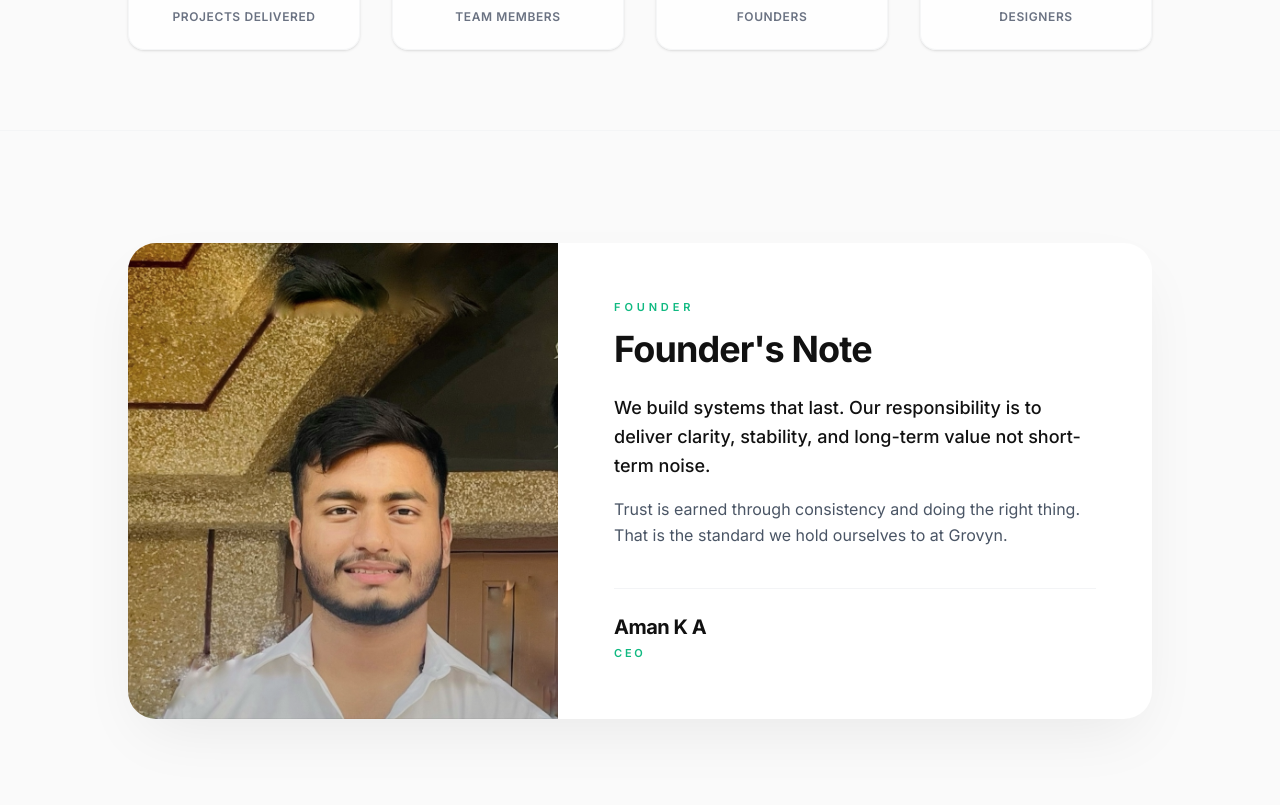
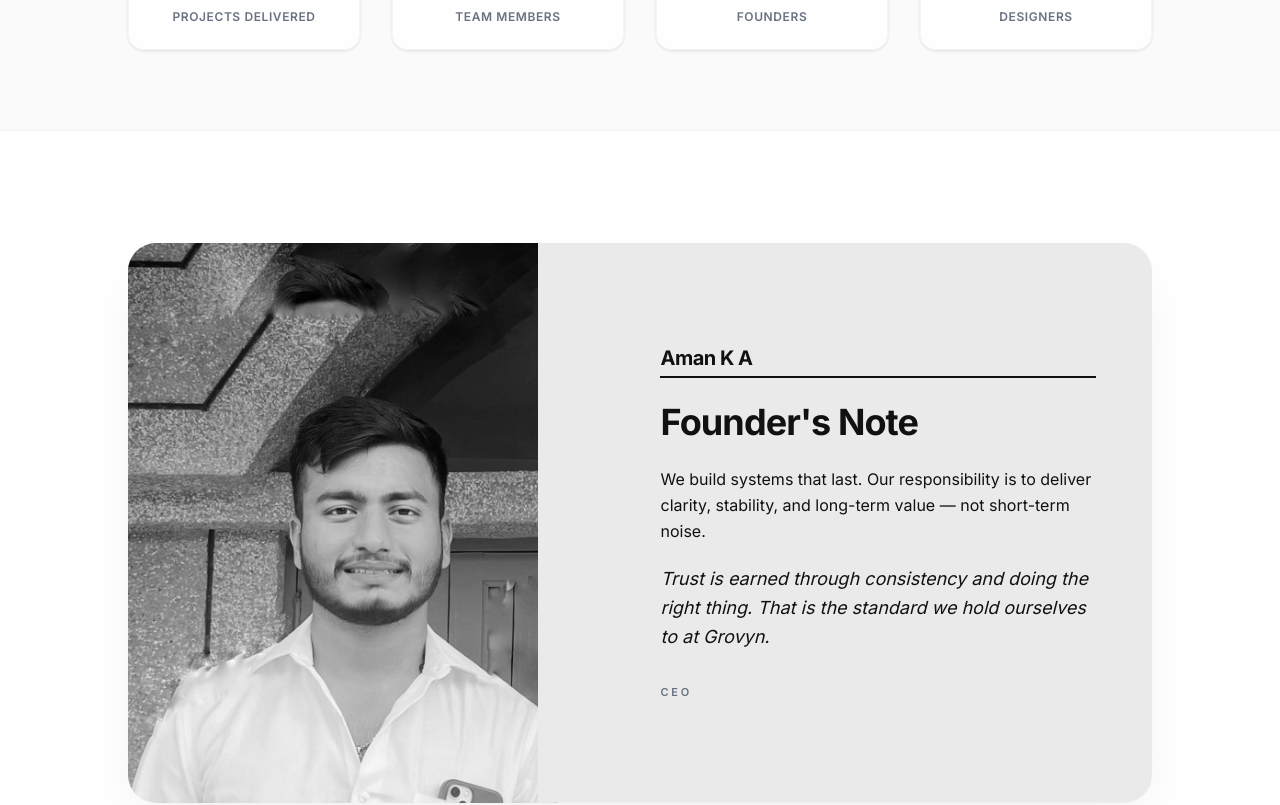
Before and after one commit to grovyn-team/grovyn-website-2.0, a Next.js app: page /en/about in a window 1280 px wide. Shown: the part 980-1785 px from the top of the page. Built offline with nearby package versions, Linux system fonts and the light colour scheme.

Commit message:
Minor issue fix, backend integrated

```diff
--- a/components/AboutContent.tsx
+++ b/components/AboutContent.tsx
@@ -192,48 +192,73 @@ export default function AboutContent() {
         </div>
       </section>
 
-      {/* Founder's Note — premium card */}
-      <section className="py-16 sm:py-24 lg:py-28 px-4 sm:px-6 lg:px-12 bg-[#fafafa]">
+      {/* Founder's Note — editorial layout with diagonal separator */}
+      <section className="py-16 sm:py-24 lg:py-28 px-4 sm:px-6 lg:px-12 bg-white">
         <div className="max-w-5xl mx-auto">
-          <article
-            className="relative overflow-hidden rounded-[1.25rem] sm:rounded-[1.5rem] lg:rounded-[1.75rem] bg-white shadow-[0_24px_64px_-16px_rgba(0,0,0,0.08)] transition-all duration-[600ms] ease-[cubic-bezier(0.4,0,0.2,1)] hover:shadow-[0_32px_80px_-20px_rgba(0,0,0,0.12)] hover:translate-y-[-2px] group"
-            style={{ boxShadow: "0 24px 64px -16px rgba(0,0,0,0.08)" }}
-          >
-            <div className="absolute inset-0 opacity-[0.02] pointer-events-none selected-work-grain" />
-            <div className="relative flex flex-col lg:flex-row min-h-0">
-              <div className="lg:w-[42%] relative aspect-[4/5] lg:aspect-auto lg:min-h-[420px] overflow-hidden">
+          <article className="relative overflow-hidden rounded-[1.25rem] sm:rounded-[1.5rem] lg:rounded-[1.75rem] bg-white shadow-[0_24px_64px_-16px_rgba(0,0,0,0.08)] min-h-[480px] sm:min-h-[520px] lg:min-h-[560px]">
+            {/* Mobile/tablet: stack image then content */}
+            <div className="flex flex-col lg:hidden">
+              <div className="relative aspect-[4/5] overflow-hidden bg-white">
                 <Image
                   src="/assets/aman-slack.jpeg"
                   alt="Aman K A — Founder & CEO"
                   fill
-                  className="object-cover object-top grayscale-[30%] lg:grayscale-[20%] group-hover:grayscale-0 transition-all duration-[600ms] ease-[cubic-bezier(0.4,0,0.2,1)]"
-                  sizes="(max-width: 1024px) 100vw, 42vw"
+                  className="object-cover object-top grayscale"
+                  sizes="100vw"
                 />
-                <div className="absolute inset-0 bg-gradient-to-t from-black/20 via-transparent to-transparent pointer-events-none" />
-                <div className="absolute inset-0 ring-inset ring-1 ring-black/[0.04] pointer-events-none rounded-[1.25rem] sm:rounded-[1.5rem] lg:rounded-none" />
               </div>
-
-              <div className="lg:w-[58%] flex flex-col justify-center p-8 sm:p-10 lg:p-12 xl:p-14">
-                <p className="text-[10px] sm:text-[11px] font-semibold uppercase tracking-[0.35em] text-[#10b981] mb-3">
-                  Founder
+              <div className="flex flex-col justify-center bg-[#eaeaea] p-8 sm:p-10">
+                <p className="text-[#111] font-bold text-lg tracking-tight border-b-2 border-[#111] pb-1 inline-block">
+                  Aman K A
                 </p>
-                <h2 className="text-2xl sm:text-3xl lg:text-4xl font-black tracking-tight text-[#111] mb-6">
+                <h2 className="text-2xl sm:text-3xl font-black tracking-tight text-[#111] mt-6 mb-6">
                   Founder&apos;s Note
                 </h2>
-                <p className="text-[#111] text-base sm:text-lg font-medium leading-relaxed max-w-xl">
-                  We build systems that last. Our responsibility is to deliver clarity, stability, and long-term value not short-term noise.
+                <p className="text-[#111] text-sm sm:text-base leading-relaxed">
+                  We build systems that last. Our responsibility is to deliver clarity, stability, and long-term value — not short-term noise.
                 </p>
-                <p className="mt-4 text-gray-600 text-sm sm:text-base leading-relaxed max-w-xl">
+                <p className="mt-5 text-[#111] text-base leading-relaxed italic">
                   Trust is earned through consistency and doing the right thing. That is the standard we hold ourselves to at Grovyn.
                 </p>
-                <div className="mt-10 pt-6 border-t border-gray-100">
-                  <p className="text-[#111] font-bold text-lg sm:text-xl tracking-tight">
-                    Aman K A
-                  </p>
-                  <p className="text-[10px] sm:text-[11px] font-semibold uppercase tracking-[0.25em] text-[#10b981] mt-1">
-                    CEO
-                  </p>
-                </div>
+                <p className="mt-8 text-[10px] font-semibold uppercase tracking-[0.25em] text-gray-500">
+                  CEO
+                </p>
+              </div>
+            </div>
+
+            {/* Desktop: image left, content right with diagonal edge */}
+            <div className="hidden lg:flex absolute inset-0">
+              <div className="w-[42%] relative overflow-hidden bg-white">
+                <Image
+                  src="/assets/aman-slack.jpeg"
+                  alt="Aman K A — Founder & CEO"
+                  fill
+                  className="object-cover object-top grayscale"
+                  sizes="42vw"
+                />
+              </div>
+              <div
+                className="flex-1 flex flex-col justify-center bg-[#eaeaea] pl-[12%] pr-12 xl:pr-14 py-12 xl:py-14"
+                style={{
+                  clipPath: "polygon(12% 0, 100% 0, 100% 100%, 0 100%, 0 0)",
+                  marginLeft: "-2%",
+                }}
+              >
+                <p className="text-[#111] font-bold text-xl tracking-tight border-b-2 border-[#111] pb-1 inline-block">
+                  Aman K A
+                </p>
+                <h2 className="text-3xl xl:text-4xl font-black tracking-tight text-[#111] mt-6 mb-6">
+                  Founder&apos;s Note
+                </h2>
+                <p className="text-[#111] text-base leading-relaxed max-w-xl">
+                  We build systems that last. Our responsibility is to deliver clarity, stability, and long-term value — not short-term noise.
+                </p>
+                <p className="mt-5 text-[#111] text-lg leading-relaxed max-w-xl italic">
+                  Trust is earned through consistency and doing the right thing. That is the standard we hold ourselves to at Grovyn.
+                </p>
+                <p className="mt-8 text-[11px] font-semibold uppercase tracking-[0.25em] text-gray-500">
+                  CEO
+                </p>
               </div>
             </div>
           </article>
@@ -494,39 +519,40 @@ export default function AboutContent() {
         </div>
       </section>
 
-      <section className="py-20 sm:py-28 lg:py-32 px-4 sm:px-6 lg:px-12 bg-white">
-        <div className="max-w-7xl mx-auto space-y-12 sm:space-y-16">
-          <div className="text-center max-w-2xl mx-auto">
-            <p className="text-[10px] sm:text-xs font-bold uppercase tracking-[0.25em] text-[#10b981] mb-4">
-              Our process
+      {/* Execution Framework — 6-step premium process */}
+      <section className="py-20 sm:py-28 lg:py-32 px-4 sm:px-6 lg:px-12 bg-[#fafafa]">
+        <div className="max-w-6xl mx-auto">
+          <header className="text-center max-w-2xl mx-auto mb-14 sm:mb-20">
+            <p className="text-[10px] sm:text-[11px] font-semibold uppercase tracking-[0.3em] text-[#10b981] mb-3">
+              Delivery process
             </p>
             <h2 className="text-3xl sm:text-4xl lg:text-[2.75rem] font-black tracking-tight text-[#111] mb-4">
-              How we <span className="text-[#10b981]">work</span>
+              Execution <span className="text-[#10b981]">Framework</span>
             </h2>
             <p className="text-gray-600 text-base sm:text-lg font-medium leading-relaxed">
-              A transparent, efficient process designed for quality delivery and clear communication.
+              A documented, predictable process. Six steps from first call to ongoing support.
             </p>
-          </div>
+          </header>
 
-          <div className="grid grid-cols-1 sm:grid-cols-2 lg:grid-cols-3 gap-5 sm:gap-6 items-stretch">
+          <div className="grid grid-cols-1 sm:grid-cols-2 lg:grid-cols-3 gap-5 sm:gap-6 lg:gap-6 items-stretch">
             {processSteps.map((step, i) => (
               <div
                 key={i}
-                className="rounded-2xl bg-white border border-gray-100 p-6 sm:p-7 shadow-sm hover:shadow-md hover:border-gray-200/80 transition-all duration-300"
+                className="group relative rounded-[1rem] sm:rounded-[1.25rem] lg:rounded-[1.5rem] bg-white p-6 sm:p-7 shadow-[0_4px_24px_-4px_rgba(0,0,0,0.06)] transition-all duration-[500ms] ease-[cubic-bezier(0.4,0,0.2,1)] hover:shadow-[0_20px_48px_-12px_rgba(0,0,0,0.12)] hover:translate-y-[-2px]"
               >
-                <div className="flex flex-wrap items-center gap-3 mb-4">
-                  <div className="w-10 h-10 rounded-full bg-[#10b981] flex items-center justify-center text-white font-bold text-sm shrink-0">
+                <div className="flex flex-wrap items-start gap-3 mb-5">
+                  <div className="w-12 h-12 sm:w-14 sm:h-14 rounded-full bg-[#10b981]/15 flex items-center justify-center text-[#10b981] font-black text-lg sm:text-xl transition-all duration-[500ms] ease-[cubic-bezier(0.4,0,0.2,1)] group-hover:bg-[#10b981]/25 group-hover:scale-[1.05] shrink-0">
                     {i + 1}
                   </div>
-                  <span className="text-[11px] font-semibold text-gray-500 bg-gray-100 px-2.5 py-1 rounded-full">
+                  <span className="text-[11px] sm:text-xs font-semibold text-gray-500 bg-gray-100/90 px-3 py-1.5 rounded-full shrink-0">
                     {step.duration}
                   </span>
                 </div>
-                <h3 className="text-lg sm:text-xl font-bold text-[#111] tracking-tight mb-3">
+                <h3 className="text-lg sm:text-xl font-black text-[#111] tracking-tight mb-4 leading-tight">
                   {step.title}
                 </h3>
-                <ul className="space-y-2.5 mb-5">
-                  {step.activities.map((activity, j) => (
+                <ul className="space-y-2.5 mb-6">
+                  {step.activities.slice(0, 3).map((activity, j) => (
                     <li key={j} className="flex items-start gap-2.5 text-gray-600 text-sm font-medium leading-snug">
                       <span className="w-4 h-4 rounded-full bg-[#10b981]/10 flex items-center justify-center shrink-0 mt-0.5">
                         <Check size={10} className="text-[#10b981]" strokeWidth={2.5} />
@@ -535,9 +561,10 @@ export default function AboutContent() {
                     </li>
                   ))}
                 </ul>
-                <div className="pt-3 border-t border-gray-100">
-                  <p className="text-gray-500 text-xs font-medium">
-                    <span className="text-[#10b981] font-semibold">Outcome:</span> {step.outcome}
+                <div className="pt-4 border-t border-gray-100">
+                  <p className="text-sm font-medium leading-snug">
+                    <span className="text-[#10b981] font-semibold font-mono text-[11px] uppercase tracking-wider">Outcome:</span>{" "}
+                    <span className="text-gray-700">{step.outcome}</span>
                   </p>
                 </div>
               </div>
--- a/components/Hero.tsx
+++ b/components/Hero.tsx
@@ -26,7 +26,7 @@ export default function Hero() {
 
       <section id="hero" className="min-h-[60vh] sm:min-h-[65vh] lg:min-h-[70vh] flex flex-col justify-center bg-black text-white pt-24 sm:pt-22 pb-16 sm:pb-20 px-4 sm:px-6 lg:px-12 rounded-b-[2rem] sm:rounded-b-[3rem] relative overflow-hidden scroll-mt-20">
         <div className="absolute inset-0 bg-[radial-gradient(circle_at_75%_45%,_rgba(16,185,129,0.12)_0%,_transparent_60%)]" />
-        <div className="max-w-7xl mx-[100px] flex flex-col lg:flex-row items-center justify-between gap-8 sm:gap-12 lg:gap-20 relative z-10">
+        <div className="max-w-7xl w-full mx-auto flex flex-col lg:flex-row items-center justify-between gap-8 sm:gap-12 lg:gap-20 relative z-10">
           <div className="lg:w-[55%] space-y-8 sm:space-y-12 text-center lg:text-left">
             <div className="space-y-4 sm:space-y-6">
               <h1 className="text-3xl sm:text-4xl lg:text-[3.4rem] font-black leading-[1.1] sm:leading-[1.02] tracking-tighter px-2 sm:px-0">
--- a/components/Navbar.tsx
+++ b/components/Navbar.tsx
@@ -334,7 +334,7 @@ export default function Navbar() {
         </div>
 
         <div className="hidden lg:flex items-center gap-4 shrink-0">
-          <div className="relative">
+          {/* <div className="relative">
             <button
               type="button"
               onClick={() => setLocaleOpen(!localeOpen)}
@@ -364,7 +364,7 @@ export default function Navbar() {
                 </div>
               </>
             )}
-          </div>
+          </div> */}
           <Link
             href={`/${locale}#contact`}
             className="flex items-center space-x-2.5 px-6 py-3 rounded-xl border border-[#10b981]/40 text-[#10b981] font-bold text-sm hover:bg-[#10b981] hover:text-black transition-all group"
```
Also changed, not shown: components/CareerDetailContent.tsx (+30 -5 lines), components/ContactForm.tsx (+36 -7 lines), lib/api.ts (added, +81 -0 lines).
